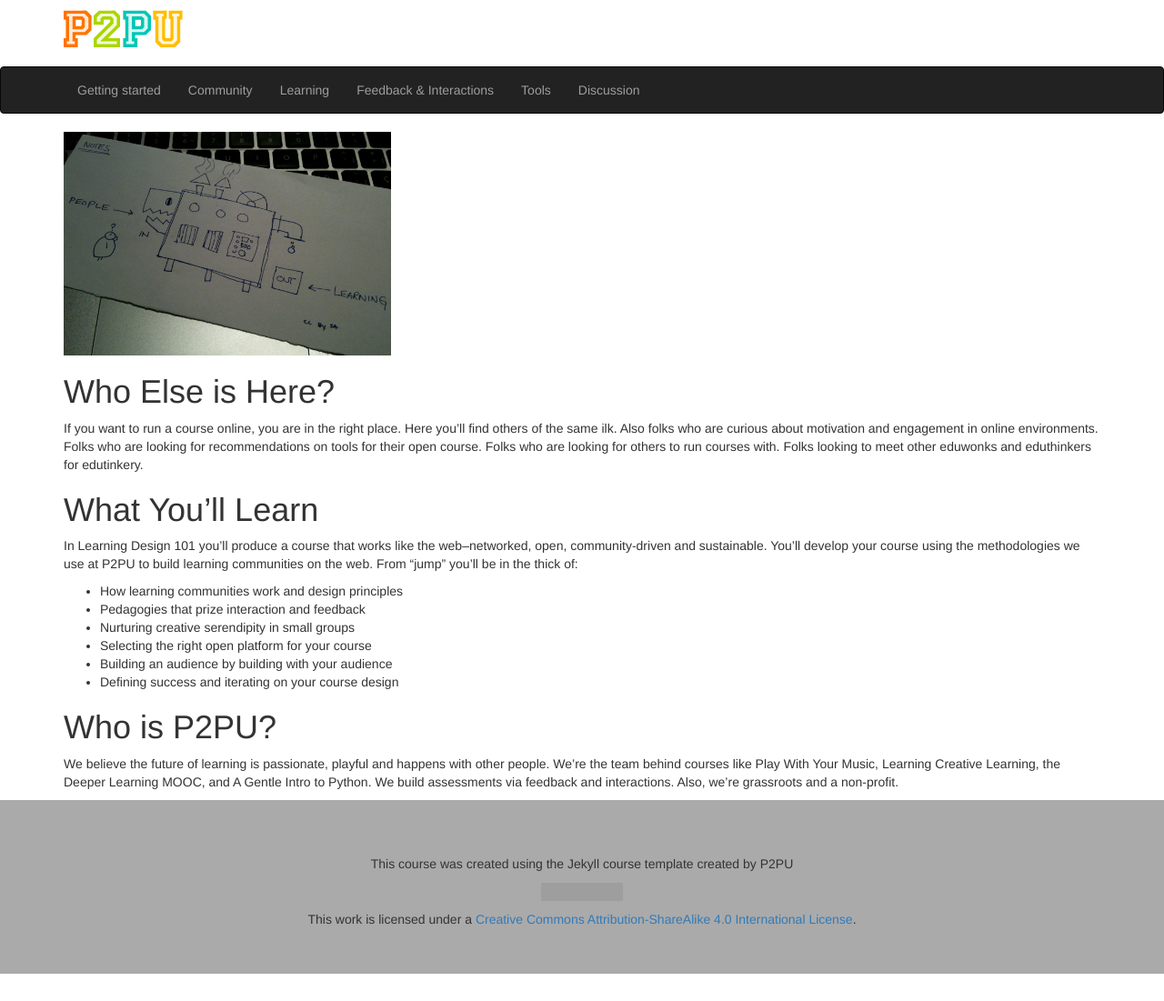
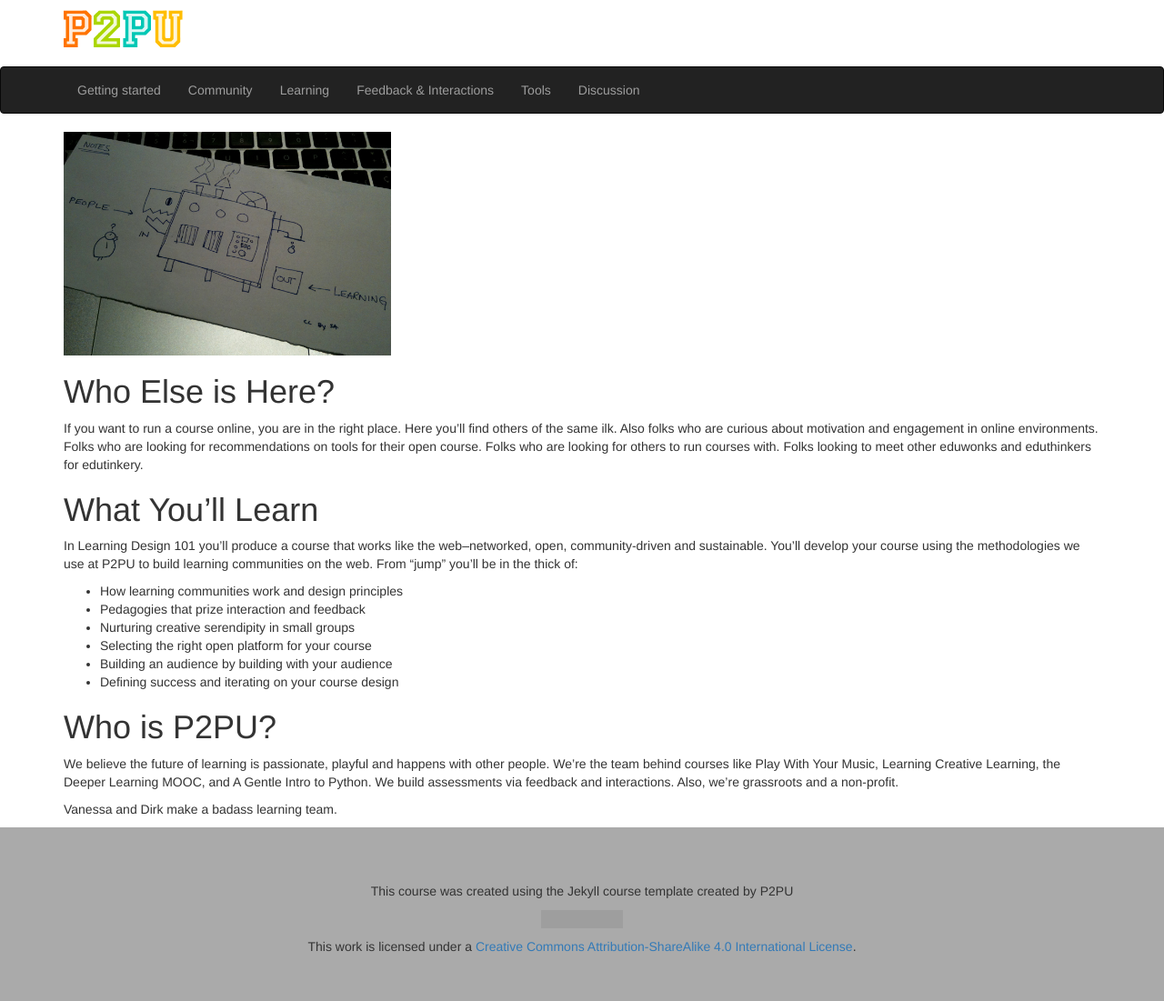
Before and after one commit to p2pu/social-learning-course, a Jekyll site: the page built from index.md, in a window 1280 px wide. Shown: the whole page at 91% size. Built offline with Jekyll 4.4.1, drawn with Linux system fonts in a browser that asks for light colours; nearby versions of some CDN libraries; Markdown is read by kramdown in place of the engine named in the settings; before the commit the page ends 1071 px from its top, so only the background shows below that; grey boxes are pictures that could not be loaded.

Commit message:
Testing GitHub App

```diff
--- a/index.md
+++ b/index.md
@@ -22,3 +22,5 @@
 # Who is P2PU?
 
 We believe the future of learning is passionate, playful and happens with other people. We’re the team behind courses like Play With Your Music, Learning Creative Learning, the Deeper Learning MOOC, and A Gentle Intro to Python. We build assessments via feedback and interactions. Also, we’re grassroots and a non-profit.
+
+Vanessa and Dirk make a badass learning team.
```
